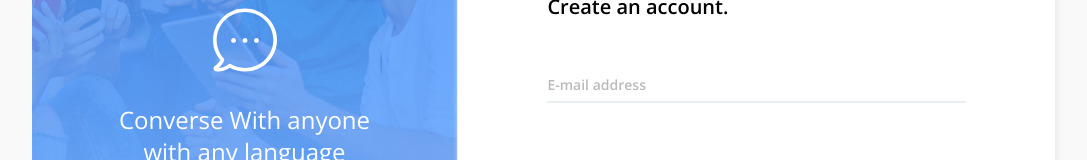
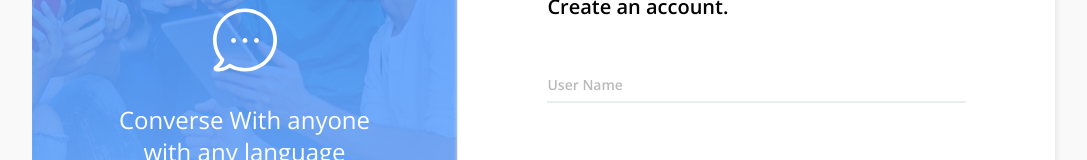
Before and after one commit to drlsv91/messenger-9133, a React (Create React App) app in the folder client/: page /login in a window 1280 px wide. Shown: the part 272-432 px from the top of the page, without its empty margins (96-1183 px from the left). Built offline with nearby package versions, Linux system fonts and the light colour scheme; no server answers.

Commit message:
fix user login error

```diff
--- a/client/src/pages/Login.js
+++ b/client/src/pages/Login.js
@@ -39,7 +39,7 @@ const Login = (props) => {
             <Form onSubmit={handleLogin}>
               <Grid>
                 <FormControl>
-                  <Input label="E-mail address" aria-label="e-mail address" type="email" name="email" required />
+                  <Input label="User Name" aria-label="user name" name="username" required />
                 </FormControl>
 
                 <FormControl>
--- a/client/src/pages/Signup.js
+++ b/client/src/pages/Signup.js
@@ -17,6 +17,9 @@ const Signup = ({ user, register }) => {
 
   const handleRegister = async (event) => {
     event.preventDefault();
+    console.log(event.target.email);
+    console.log(event.target.password);
+    console.log(event.target.username);
     const username = event.target.username.value;
     const email = event.target.email.value;
     const password = event.target.password.value;
```
